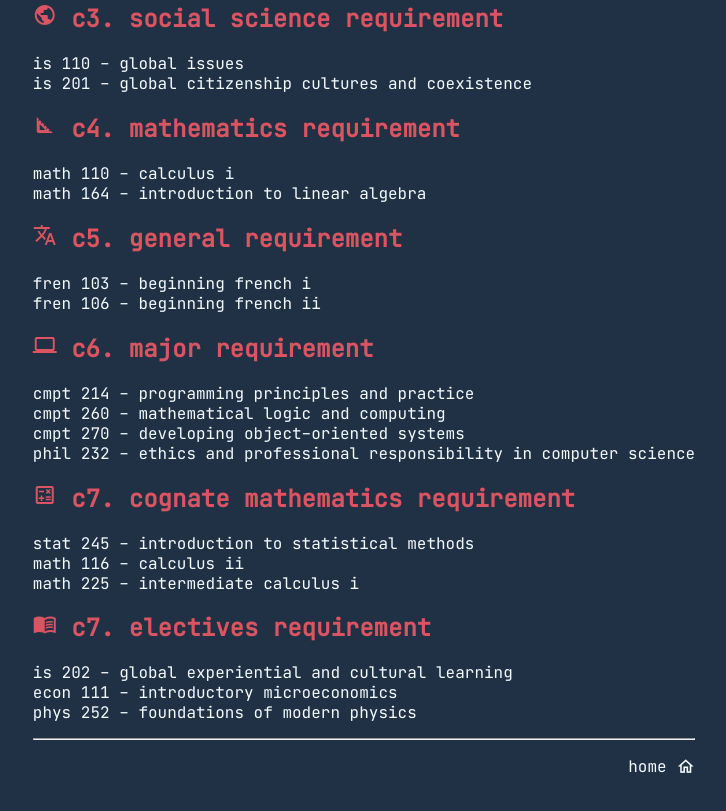
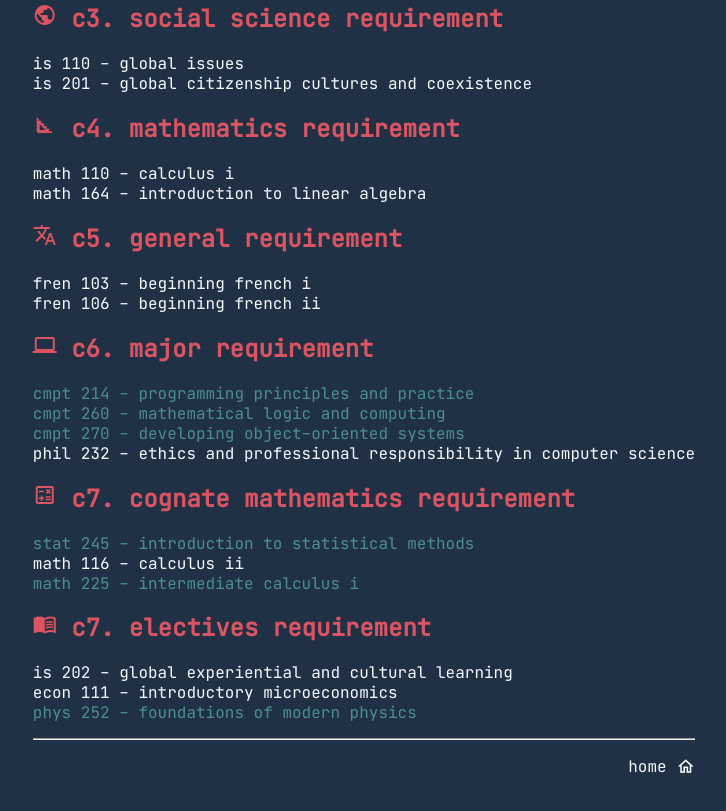
Before and after one commit to lucaskobashi/lucaskobashi.github.io, a plain HTML site: page coursesTaken.html in a window 1280 px wide. Shown: the part 409-1220 px from the top of the page, without its empty margins (276-1002 px from the left). Drawn offline with Linux system fonts and the light colour scheme.

Commit message:
updated colours for classes taken

```diff
--- a/coursesTaken.html
+++ b/coursesTaken.html
@@ -123,19 +123,19 @@
         c6. major requirement
     </h2>
     <p>
-        <a href="https://catalogue.usask.ca/CMPT-214" target="_blank">
+        <a class="current" href="https://catalogue.usask.ca/CMPT-214" target="_blank">
         cmpt 214 - programming principles and practice
         </a>
 
             <br>
 
-        <a href="https://catalogue.usask.ca/CMPT-260" target="_blank">
+        <a class="current" href="https://catalogue.usask.ca/CMPT-260" target="_blank">
         cmpt 260 - mathematical logic and computing
         </a>
 
             <br>
 
-        <a href="https://catalogue.usask.ca/CMPT-270" target="_blank">
+        <a class="current" href="https://catalogue.usask.ca/CMPT-270" target="_blank">
         cmpt 270 - developing object-oriented systems
         </a>
 
@@ -151,7 +151,7 @@
         c7. cognate mathematics requirement
     </h2>
     <p>
-        <a href="https://catalogue.usask.ca/STAT-245" target="_blank">
+        <a class="current" href="https://catalogue.usask.ca/STAT-245" target="_blank">
         stat 245 - introduction to statistical methods
         </a>
 
@@ -163,7 +163,7 @@
 
             <br>
 
-        <a href="https://catalogue.usask.ca/MATH-225" target="_blank">
+        <a class="current" href="https://catalogue.usask.ca/MATH-225" target="_blank">
         math 225 - intermediate calculus i
         </a>
     </p>
@@ -185,7 +185,7 @@
 
             <br>
 
-        <a href="https://catalogue.usask.ca/PHYS-252" target="_blank">
+        <a class="current" href="https://catalogue.usask.ca/PHYS-252" target="_blank">
         phys 252 - foundations of modern physics
         </a>
 
--- a/pageStyle.css
+++ b/pageStyle.css
@@ -30,6 +30,11 @@ a {
     text-decoration: none;
 }
 
+a.current {
+    color: #4B8F8C;
+    text-decoration: none;
+}
+
 a:hover {
     color: #F6AE2D;
 }
```
